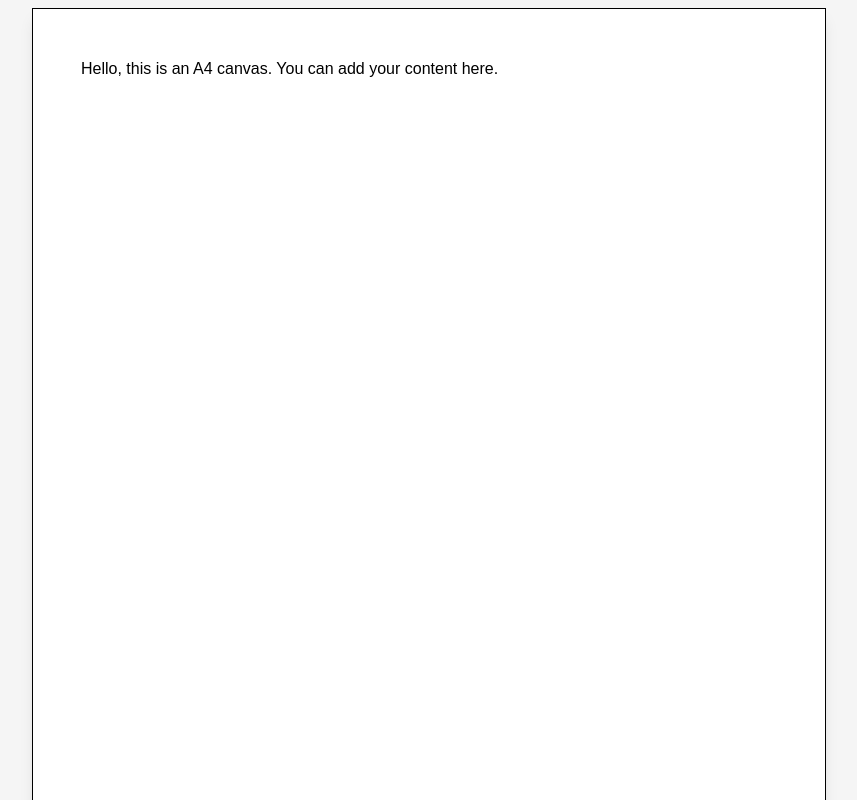
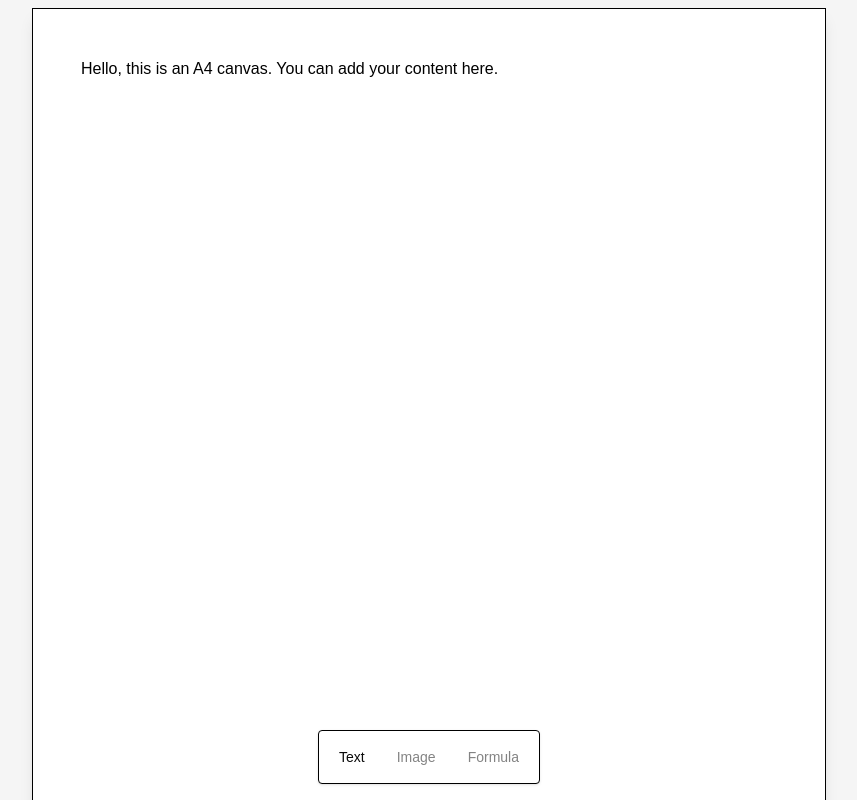
Before and after one commit to anson7000/openbook, a React (Vite) app in the folder apps/web/: page / in a window 1280 px wide. Shown: the top 800 px of the page, without its empty margins (211-1068 px from the left). Built offline with nearby package versions, Linux system fonts and the light colour scheme.

Commit message:
Make toolbar ui

```diff
--- a/apps/web/src/components/Toolbar.tsx
+++ b/apps/web/src/components/Toolbar.tsx
@@ -0,0 +1,28 @@
+const tools = [
+  { label: "Text", active: true },
+  { label: "Image", active: false },
+  { label: "Formula", active: false },
+];
+
+export default function Toolbar() {
+  return (
+    <nav
+      aria-label="Canvas tools"
+      className="sticky bottom-4 flex justify-center"
+    >
+      <div className="flex gap-2 border rounded bg-background p-2 shadow">
+        {tools.map((tool) => (
+          <button
+            key={tool.label}
+            type="button"
+            disabled={!tool.active}
+            className="rounded px-3 py-2 text-sm font-medium text-foreground transition-colors hover:bg-muted disabled:cursor-not-allowed disabled:opacity-50"
+            aria-pressed={tool.active}
+          >
+            {tool.label}
+          </button>
+        ))}
+      </div>
+    </nav>
+  );
+}
--- a/apps/web/src/routes/index.tsx
+++ b/apps/web/src/routes/index.tsx
@@ -1,5 +1,6 @@
 import { createFileRoute } from "@tanstack/react-router";
 import A4Canvas from "../components/A4Canvas";
+import Toolbar from "../components/Toolbar";
 import type { Block } from "../types";
 
 export const Route = createFileRoute("/")({
@@ -20,8 +21,9 @@ function Index() {
   ];
 
   return (
-    <div className="p-2 bg-muted">
+    <div className="relative min-h-screen bg-muted p-2">
       <A4Canvas blocks={blocks} />
+      <Toolbar />
     </div>
   );
 }
```
